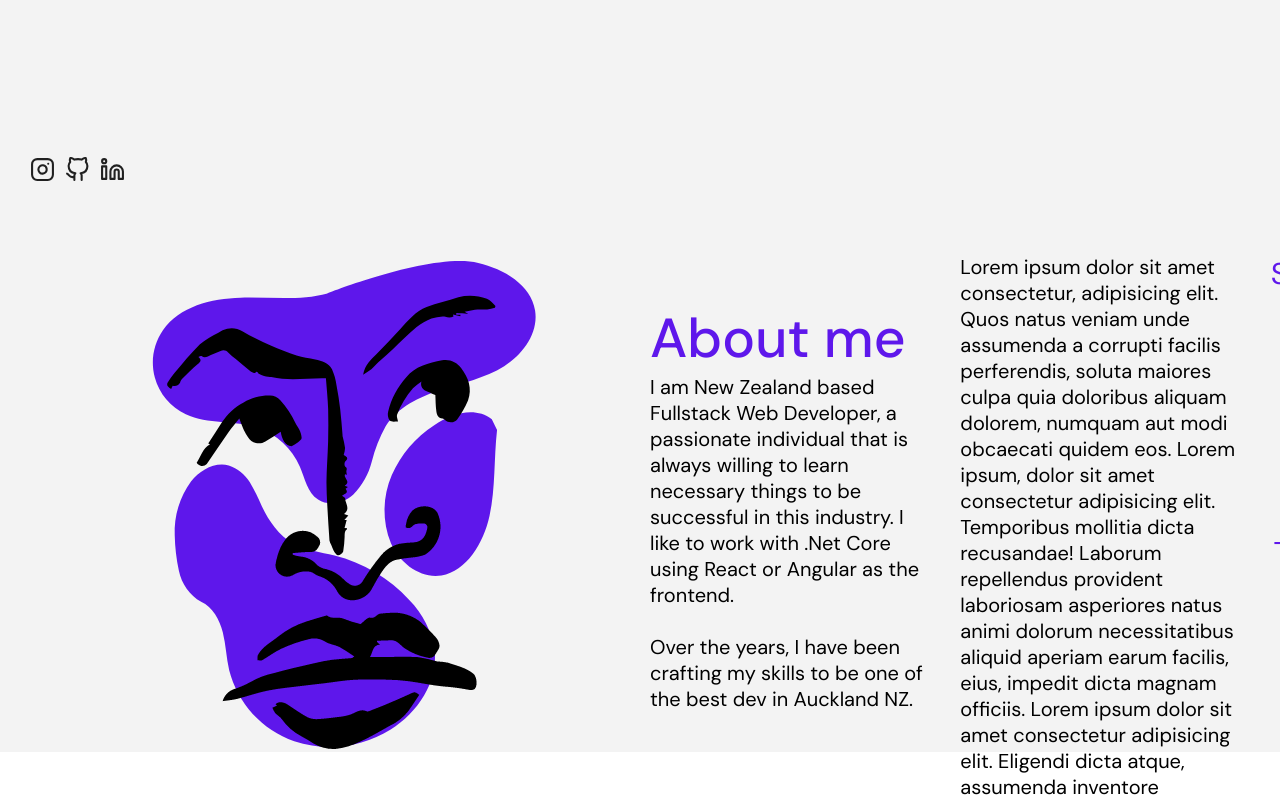
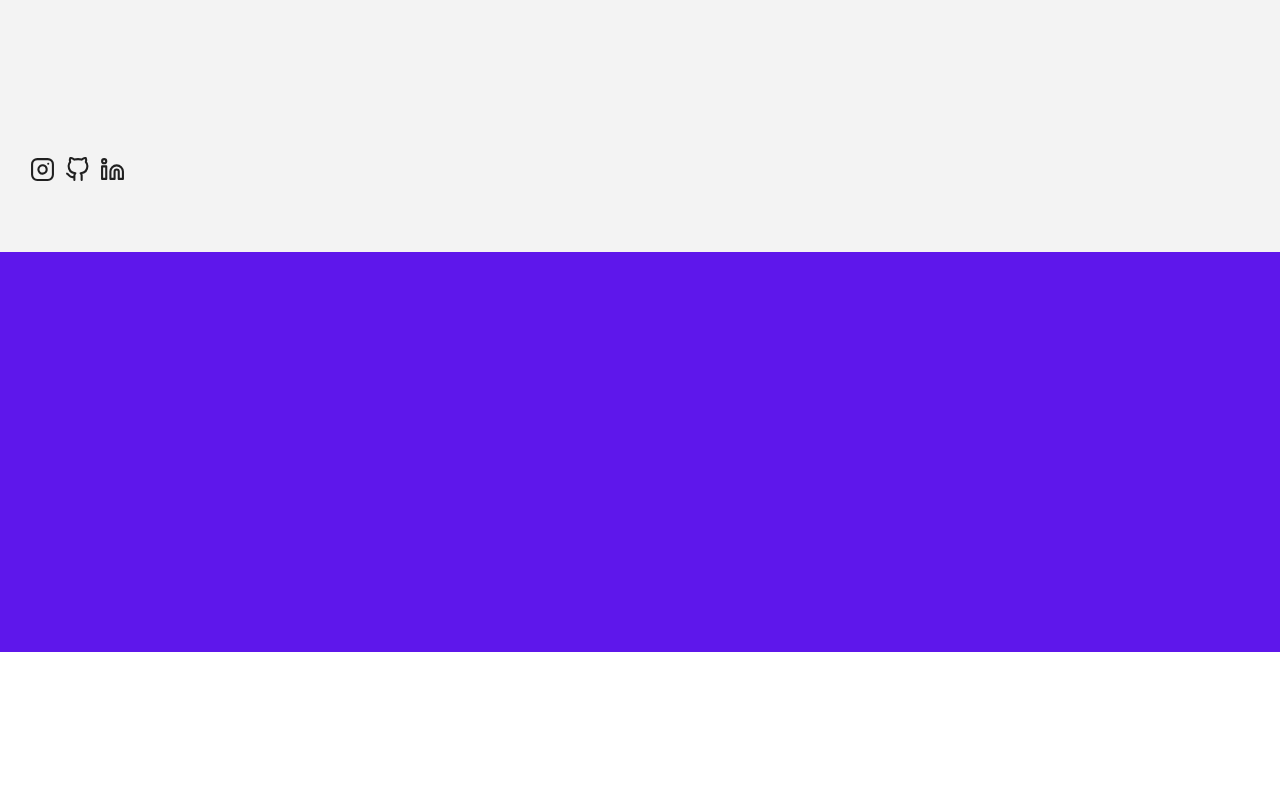
Before and after one commit to DiamondD7/WebPortfolio_2023, a React (Vite) app: page / in a window 1280 px wide. Shown: the part 728-1528 px from the top of the page. After the commit the page ends 1380 px from the top, so only its background shows below. Built offline with nearby package versions, Linux system fonts and the light colour scheme.

Commit message:
added background color to the container

```diff
--- a/src/components/Aboutme/About.jsx
+++ b/src/components/Aboutme/About.jsx
@@ -1,9 +1,10 @@
 import React from "react";
 
+import "../../styles/aboutstyles.css";
 const About = () => {
   return (
     <div>
-      <h1>Hello, World!</h1>
+      <div className="about-container__wrapper"></div>
     </div>
   );
 };
--- a/src/components/Aboutme/Aboutme.jsx
+++ b/src/components/Aboutme/Aboutme.jsx
@@ -8,7 +8,11 @@ const Aboutme = () => {
     <div>
       <div className="aboutme-container__wrapper">
         <div>
-          <img alt="painted face" src={PaintedFace} />
+          <img
+            className="painted-face__image"
+            alt="painted face"
+            src={PaintedFace}
+          />
         </div>
         <div>
           <p className="aboutme-header__text">About me</p>
--- a/src/components/Home.jsx
+++ b/src/components/Home.jsx
@@ -7,6 +7,7 @@ import Nav from "./Nav/Nav";
 import "../styles/homestyles.css";
 import Aboutme from "./Aboutme/Aboutme";
 import SocialMediaIcons from "./SocialMediaIcons";
+import About from "./Aboutme/About";
 const Home = () => {
   const [menuClicked, setMenuClicked] = useState(null);
   return (
@@ -39,7 +40,8 @@ const Home = () => {
         <SocialMediaIcons />
       </div>
       <div className="aboutme-container">
-        <Aboutme />
+        <About />
+        {/* <Aboutme /> */}
       </div>
     </div>
   );
--- a/src/styles/aboutmestyles.css
+++ b/src/styles/aboutmestyles.css
@@ -1,8 +1,9 @@
-.aboutme-container__wrapper{
+/* .aboutme-container__wrapper{
     width: 100%;
     height: 500px;
     padding-left: 100px;
     display: flex;
+
 }
 
 .aboutme-header__text{
@@ -56,3 +57,7 @@
     color: #5e17eb;
     cursor: pointer;
 }
+
+.painted-face__image{
+    width: 500px;
+} */
--- /dev/null
+++ b/src/styles/aboutstyles.css
@@ -0,0 +1,5 @@
+.about-container__wrapper{
+    background-color: #5e17eb;
+    height: 400px;
+    width: 100%;
+}
```
